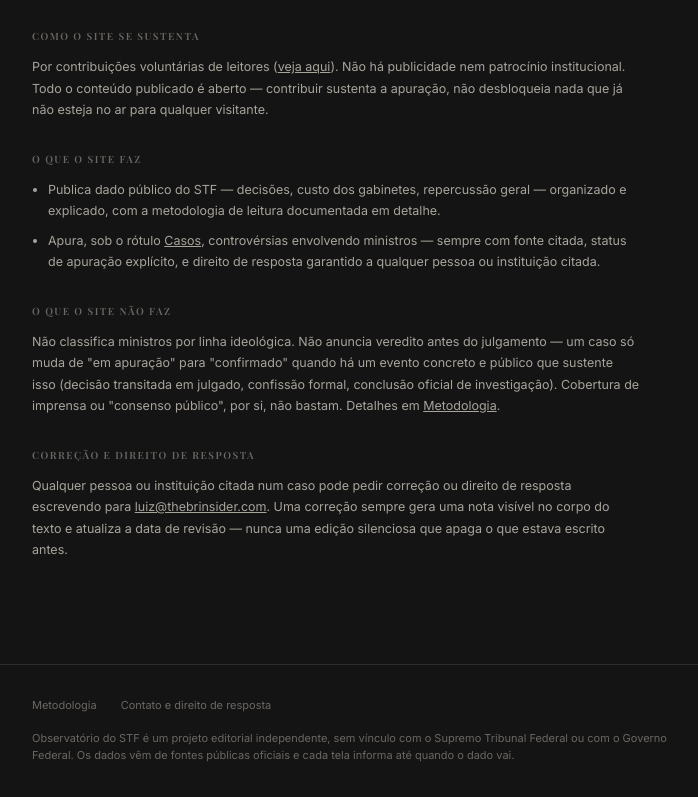
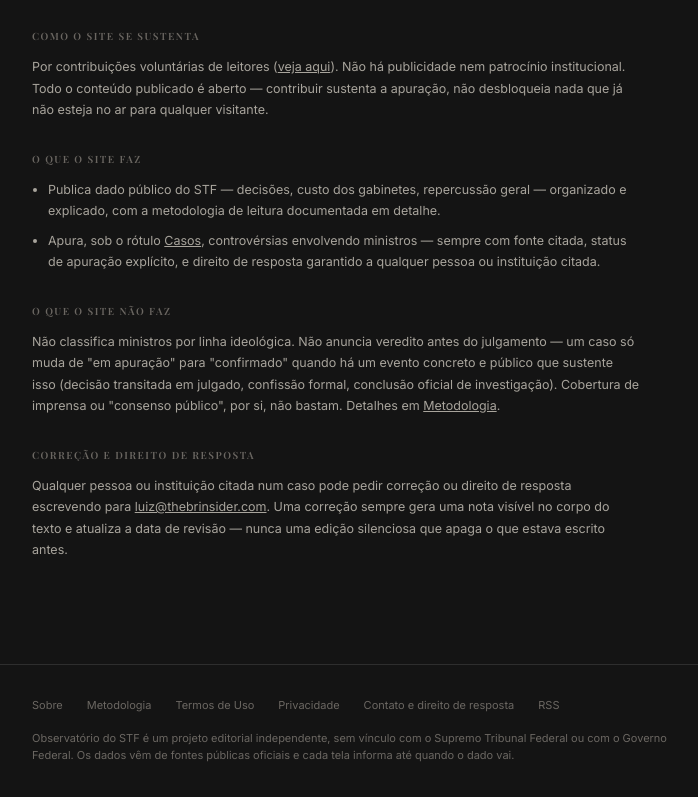
Before and after one commit to luizlessa-dev/observatorio-stf, an Astro site: page /sobre in a window 1280 px wide. Shown: the part 419-1216 px from the top of the page, without its empty margins (0-698 px from the left). Built offline with nearby package versions, Linux system fonts and the light colour scheme; Astro itself is replaced by a stand-in of ours.

Commit message:
feat(rodape): liga Sobre, Termos, Privacidade e RSS + corrige espaço
Adiciona os links das três páginas novas e do feed RSS (existia em
/casos/rss.xml mas não era anunciado em lugar nenhum do site) ao rodapé.

De quebra, corrige um bug de espaçamento pré-existente no aviso do topo
("Projeto independente.Sem vínculo..." sem espaço): o compilador do Astro
não preserva quebra de linha como espaço entre uma tag inline fechada e o
texto seguinte — precisa de {" "} explícito. Achado ao notar o mesmo padrão
nas páginas novas (ver próximo commit para as outras ocorrências).

Co-Authored-By: Claude Sonnet 5 <noreply@anthropic.com>

```diff
--- a/src/layouts/Base.astro
+++ b/src/layouts/Base.astro
@@ -62,7 +62,7 @@ const atual = Astro.url.pathname;
 
   <body class="min-h-screen bg-canvas text-ink">
     <div class="bg-card border-b border-border text-center py-[7px] px-6 text-[11px] text-muted">
-      <strong class="text-ink font-semibold">Projeto independente.</strong>
+      <strong class="text-ink font-semibold">Projeto independente.</strong>{" "}
       Sem vínculo com o Governo Federal. Dados de fontes públicas oficiais.
     </div>
 
@@ -149,10 +149,12 @@ const atual = Astro.url.pathname;
 
     <footer class="border-t border-border mt-16 px-8 py-8 text-[11px] text-subtle">
       <div class="flex flex-wrap gap-x-6 gap-y-2 mb-4">
+        <a href="/sobre" class="hover:text-ink transition-colors">Sobre</a>
         <a href="/metodologia" class="hover:text-ink transition-colors">Metodologia</a>
+        <a href="/termos" class="hover:text-ink transition-colors">Termos de Uso</a>
+        <a href="/privacidade" class="hover:text-ink transition-colors">Privacidade</a>
         <a href="mailto:luiz@thebrinsider.com" class="hover:text-ink transition-colors">Contato e direito de resposta</a>
-        {/* Termos e Privacidade entram quando forem redigidos e revisados —
-            link para página inexistente é pior que ausência de link. */}
+        <a href="/casos/rss.xml" class="hover:text-ink transition-colors">RSS</a>
       </div>
       <p class="max-w-2xl leading-[1.6]">
         Observatório do STF é um projeto editorial independente, sem vínculo com o
```
